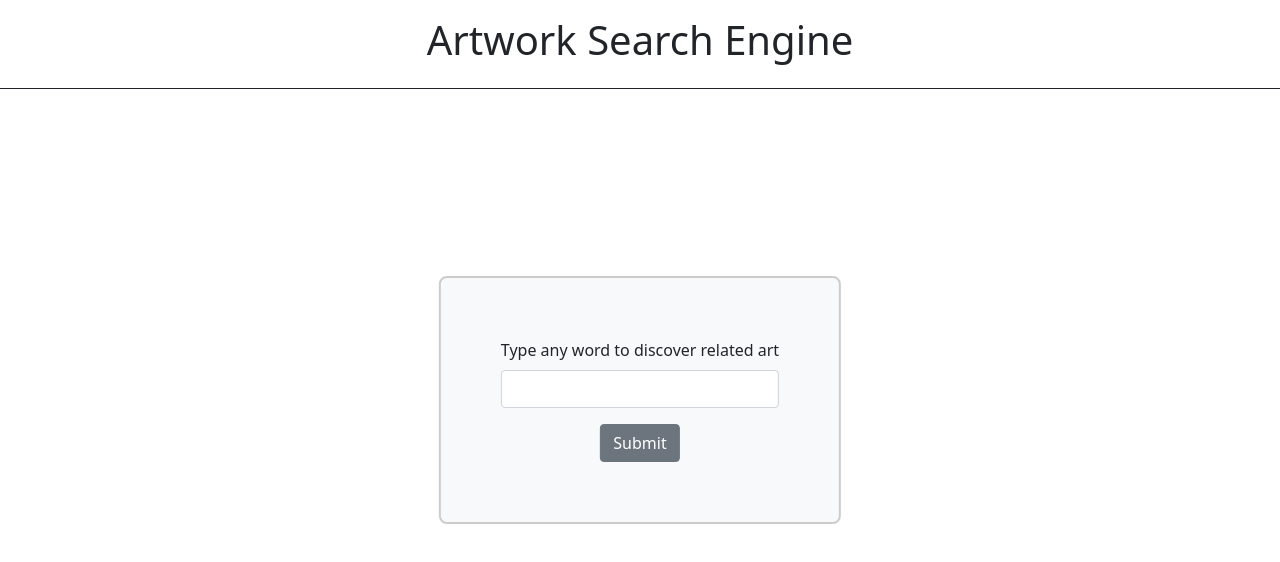
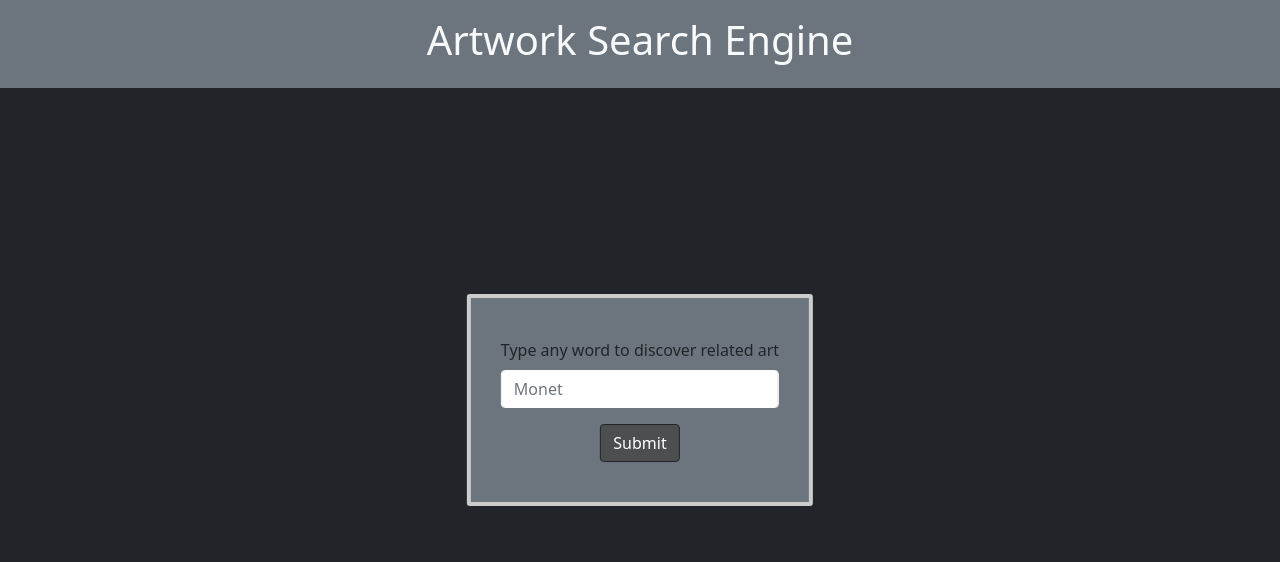
Before and after one commit to megellman/museum-artifact-search-tool, a plain HTML site: page index.html in a window 1280 px wide. Drawn offline with nearby package versions, Linux system fonts and the light colour scheme.

Commit message:
added styling

```diff
--- a/assets/css/style.css
+++ b/assets/css/style.css
@@ -3,16 +3,10 @@
             top: 50%;
             left: 50%;
             transform: translate(-50%, -50%);
-            padding: 60px;
-            background-color: #f8f9fa;
-            border: 2px solid #ccc;
-            border-radius: 8px;
+            padding: 40px 30px;
+            border: 4px solid #ccc !important;
+            border-radius: 3px;
             text-align: center;
-}
-
-::placeholder{
-    color: white !important;
-    opacity: 1;
 }
 
 button.btn-dark{
--- a/assets/js/script.js
+++ b/assets/js/script.js
@@ -1,4 +1,3 @@
-let resultsContainer = document.querySelector("#resultsContainer");
 let form = document.querySelector("#searchForm");
 let searchInput = document.querySelector('#search');
 let resultsPage = "./results.html";
--- a/index.html
+++ b/index.html
@@ -9,19 +9,19 @@
     <link rel="stylesheet" type="text/css" href="./assets/css/style.css" />
 </head>
 
-<body>
-    <div class="row text-center p-3 border-bottom border-dark">
+<body class="bg-dark">
+    <div class="row text-center text-light p-3 bg-secondary bg-opacity-25">
         <h1>Artwork Search Engine</h1>
     </div>
 
     <!-- Search Tool -->
-    <div id="centeredDiv">
+    <div id="centeredDiv" class="bg-secondary  text-white border-secondary">
         <form id="searchForm" >
-            <div class="pb-3">
-                <label for="search" class="form-label">Type any word to discover related art</label>
-                <input type="text" placeholder="Monet" name="search" class="form-control" id="search">
+            <div class="pb-3 ">
+                <label for="search" class="form-label text-dark bold">Type any word to discover related art</label>
+                <input type="text" placeholder="Monet" name="search" class="form-control border-white" id="search">
             </div>
-            <button type="submit" class="btn btn-secondary">Submit</button>
+            <button type="submit" class="btn btn-secondary btn-dark">Submit</button>
         </form>
     </div>
     <script src="./assets/js/script.js"></script>
```
Also changed, not shown: results.html (+1 -1 lines).
